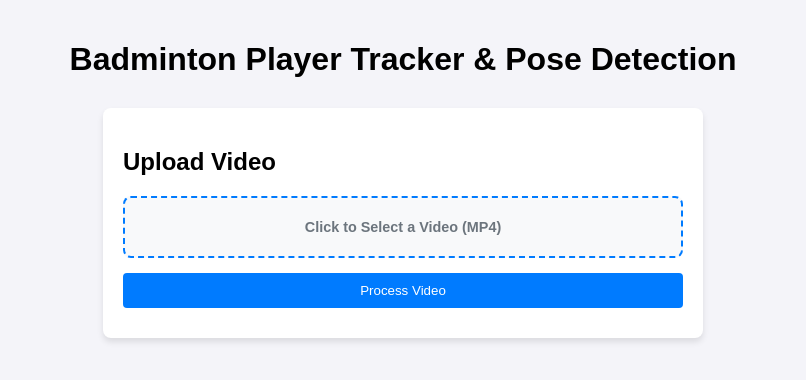
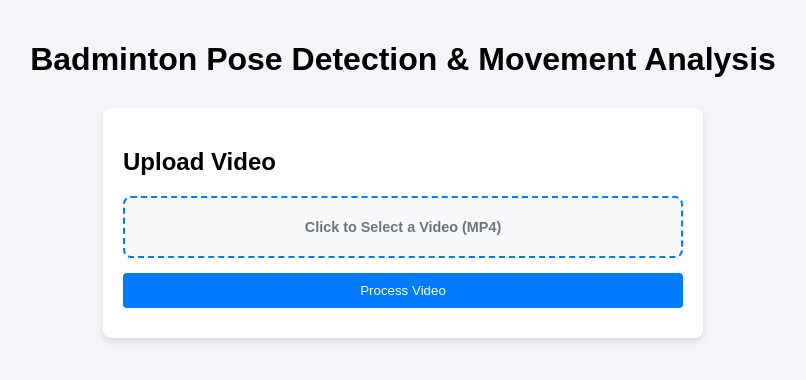
Before and after one commit to HRS0986/badminton-analysis, a plain HTML site: page static/index.html in a window 1280 px wide. Shown: the whole page, without its empty margins (237-1043 px from the left). Drawn offline with Linux system fonts and the light colour scheme.

Commit message:
style changes

```diff
--- a/static/index.html
+++ b/static/index.html
@@ -11,7 +11,7 @@
 <body>
     <div class="container">
         <header>
-            <h1>Badminton Player Tracker & Pose Detection</h1>
+            <h1>Badminton Pose Detection & Movement Analysis</h1>
         </header>
 
         <main id="mainContainer" class="centered-layout">
--- a/static/style.css
+++ b/static/style.css
@@ -6,9 +6,10 @@ body {
 }
 
 .container {
-    max-width: 1200px;
+    width: 100%;
     margin: 0 auto;
     padding: 20px;
+    box-sizing: border-box;
 }
 
 header {
```
